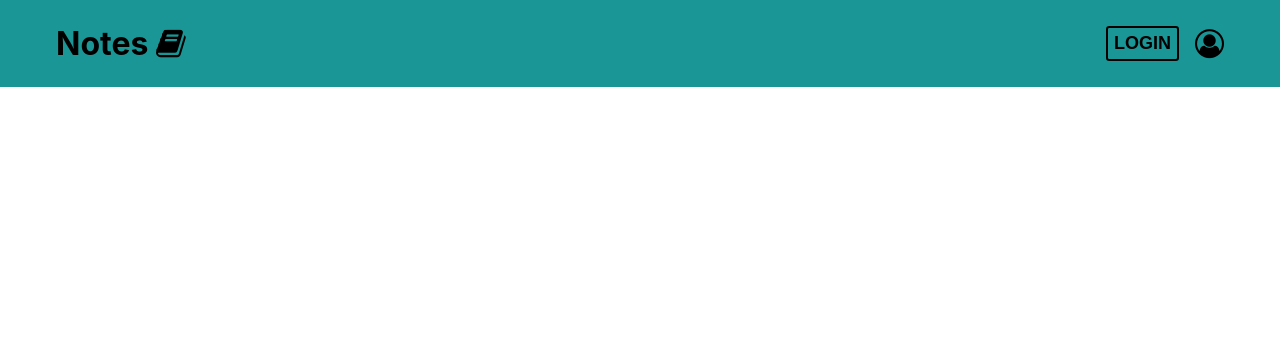
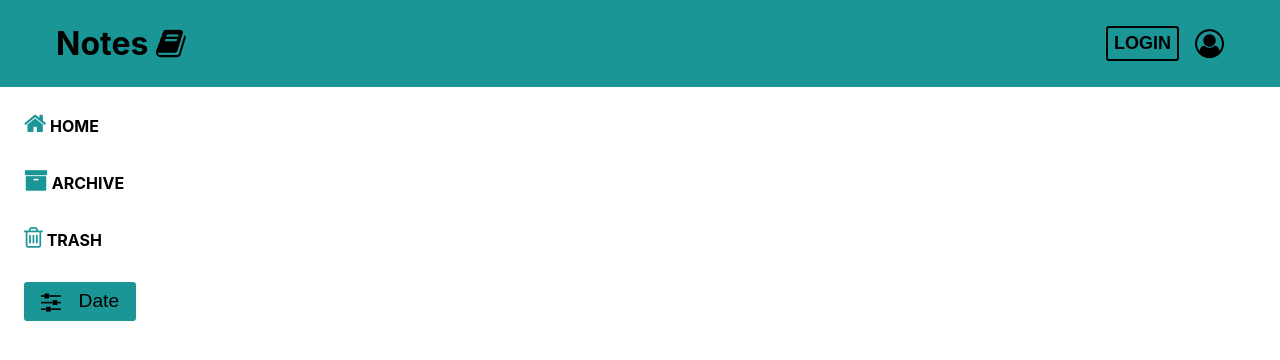
Before and after one commit to Bharatrathod-81/notes-mini-project, a React (Create React App) app: page /trash in a window 1280 px wide. Before the commit this address had no page. Shown: the top 360 px of the page. Built offline with nearby package versions, Linux system fonts and the light colour scheme; what miragejs would draw is missing.

Commit message:
Feat : Archive and Trash Page

```diff
--- a/src/App.js
+++ b/src/App.js
@@ -2,19 +2,21 @@ import "./App.css";
 import "./component/Utilities/Utilities.css";
 import { Routes, Route } from 'react-router-dom';
 import NavBar from './component/Navigation/Navigation';
-// import SideBar from "./component/side-bar/side-bar";
 import Home from "./pages/home/home";
 import MainPage from "./pages/main-page/main-page";
+import Archive from "./pages/Archive/archive";
+import Trash from "./pages/Trash/Trash"
 
 function App() {
   return (
     <div className="App">
       <NavBar />
       <div className=' flex-row'>
-        {/* <SideBar/> */}
         <Routes>
           <Route path="/" element={<Home />} />
           <Route path='main' element={<MainPage />} />
+          <Route path="archive" element={<Archive />}/>
+          <Route path="trash" element={<Trash />}/>
         </Routes>
       </div>
     </div>
--- a/src/component/side-bar/side-bar.jsx
+++ b/src/component/side-bar/side-bar.jsx
@@ -15,10 +15,9 @@ const SideBar = () => {
 
     return (
         <div className="side-bar-container margin-small flex-column jstfy-spce-btwn align-start">
-            <Link className="links" to="/"><div className="bar-elements margin-Xsmall"><i class="fa fa-home side-icon"></i> HOME</div></Link>
-            <div className="bar-elements margin-Xsmall"><i class="fa fa-archive side-icon"></i> ARCHIVE</div>
-            <div className="bar-elements margin-Xsmall"><i class="fa fa-trash-o side-icon"></i> TRASH</div>
-            <div className="bar-elements margin-Xsmall"><i class="fa fa-tags side-icon"></i> LABELS</div>
+            <Link className="links" to="/main"><div className="bar-elements margin-Xsmall"><i class="fa fa-home side-icon"></i> HOME</div></Link>
+            <Link className="links" to="/archive"><div className="bar-elements margin-Xsmall"><i class="fa fa-archive side-icon"></i> ARCHIVE</div></Link>
+            <Link className="links" to="/trash"><div className="bar-elements margin-Xsmall"><i class="fa fa-trash-o side-icon"></i> TRASH</div></Link>
             <button
                 onClick={() => {
                     dispatchFilterData({type:"CLEAR",payload:""})
--- a/src/component/single-note/single-note.css
+++ b/src/component/single-note/single-note.css
@@ -56,3 +56,8 @@
     margin-left: 1rem;
     color: rgb(70, 70, 70);
 }
+
+.archive,
+.trash{
+    color: var(--primary-color);
+}
--- a/src/component/single-note/single-note.jsx
+++ b/src/component/single-note/single-note.jsx
@@ -2,7 +2,7 @@ import "./single-note.css";
 import { useInputContext } from "../../contexts/input-contexts";
 import { useEditContext } from "../../contexts/editContext";
 
-const SingleNote = ({ data ,create}) => {
+const SingleNote = ({ data, create }) => {
 
     const { dataOfNodes, dispatchNoteData } = useInputContext();
 
@@ -43,16 +43,43 @@ const SingleNote = ({ data ,create}) => {
                 Created on {obj.date}
             </div>
             <div className="footer-btn  margin-small  jstfy-end">
-                <button
+                {!obj.archive && !obj.trash && <button
                     onClick={() => {
                         dispatchNoteData({ type: "DELETE_NOTE", payload: obj })
                         setCreateBtn(true)
                         dispatchEditData({ type: "EDIT_CARD", payload: obj })
                     }
                     }
-                ><i class="fa fa-edit footer-icon"></i></button>
-                <button><i class="fa fa-archive footer-icon"></i></button>
-                <button><i class="fa fa-trash-o footer-icon"></i></button>
+                ><i class="fa fa-edit footer-icon"></i></button>}
+                {obj.archive ?
+                    <div>
+                        <button
+                            onClick={() => dispatchNoteData({ type: "REMOVE_ARCHIVE", payload: obj })}
+                        ><i class="fa fa-archive footer-icon archive"></i>
+                        </button>
+                    </div>
+                    :
+                    <button
+                        onClick={() => dispatchNoteData({ type: "ADD_ARCHIVE", payload: obj })}
+                    ><i class="fa fa-archive footer-icon"></i>
+                    </button>}
+
+                {obj.trash ?
+                    <div>
+                        <button
+                            onClick={() => dispatchNoteData({ type: "REMOVE_TRASH", payload: obj })}
+                        ><i class="fa fa-trash-o footer-icon trash"></i>
+                        </button>
+                        <button
+                            onClick={() => dispatchNoteData({ type: "DELETE_NOTE", payload: obj })}
+                        >DELETE
+                        </button>
+                    </div>
+                    :
+                    <button
+                        onClick={() => dispatchNoteData({ type: "ADD_TRASH", payload: obj })}
+                    ><i class="fa fa-trash-o footer-icon"></i>
+                    </button>}
             </div>
         </div>
     );
--- a/src/contexts/input-contexts.jsx
+++ b/src/contexts/input-contexts.jsx
@@ -22,7 +22,19 @@ const InputContectProvider = ({ children }) => {
                 } else {
                     const removeFromPined = state.map(item => item.title === action.payload.title ? { ...action.payload, pined: 0 } : item);
                     return [...removeFromPined];
-                }
+                };
+            case "ADD_ARCHIVE" :
+                const newArchiveArr = state.map(item => item.title===action.payload.title ? {...item,archive:true}:item);
+                return [...newArchiveArr];
+            case "REMOVE_ARCHIVE" :
+                const removeArchive = state.map(item => item.title===action.payload.title ? {...item,archive:false}:item);
+                return [...removeArchive];
+            case "ADD_TRASH" :
+                const newTrashArr = state.map(item => item.title===action.payload.title ? {...item,trash:true}:item);
+                return [...newTrashArr];
+            case "REMOVE_TRASH" :
+                const removeTrash = state.map(item => item.title===action.payload.title ? {...item,trash:false}:item);
+                return [...removeTrash];
             case "DELETE_NOTE":
                 const removedDataForEdit = state.filter(item => item.title !== action.payload.title);
                 return [...removedDataForEdit];
--- /dev/null
+++ b/src/pages/Archive/archive.jsx
@@ -0,0 +1,35 @@
+import { useInputContext } from "../../contexts/input-contexts";
+import SideBar from "../../component/side-bar/side-bar";
+import SingleNote from "../../component/single-note/single-note";
+
+const Archive = ({ create }) => {
+
+    const setCreateBtn = () => {};
+
+    const getFilterData = () => {
+        const { dataOfNodes } = useInputContext();
+
+        let newNotesData = [...dataOfNodes];
+
+        newNotesData = newNotesData.filter(item => item.archive);
+
+        return newNotesData ;
+    };
+
+    return(
+        <div className="main-page-container flex-row">
+            <SideBar />
+            <div className="home-container  align-centre flex-column">
+                {getFilterData().map(obj => {
+                    return (
+                        <>
+                            <SingleNote data={{ obj }} create={{ setCreateBtn }}/>
+                        </>
+                    );
+                })}
+            </div>
+        </div>
+    );
+};
+
+export default Archive ;
--- /dev/null
+++ b/src/pages/Trash/Trash.jsx
@@ -0,0 +1,35 @@
+import { useInputContext } from "../../contexts/input-contexts";
+import SideBar from "../../component/side-bar/side-bar";
+import SingleNote from "../../component/single-note/single-note";
+
+const Trash = ({ create }) => {
+
+    const setCreateBtn = () => {};
+
+    const getFilterData = () => {
+        const { dataOfNodes } = useInputContext();
+
+        let newNotesData = [...dataOfNodes];
+
+        newNotesData = newNotesData.filter(item => item.trash);
+
+        return newNotesData ;
+    };
+
+    return(
+        <div className="main-page-container flex-row">
+            <SideBar />
+            <div className="home-container  align-centre flex-column">
+                {getFilterData().map(obj => {
+                    return (
+                        <>
+                            <SingleNote data={{ obj }} create={{ setCreateBtn }}/>
+                        </>
+                    );
+                })}
+            </div>
+        </div>
+    );
+};
+
+export default Trash ;
--- a/src/pages/main-page/main-page.jsx
+++ b/src/pages/main-page/main-page.jsx
@@ -13,6 +13,7 @@ const MainPage = () => {
 
     const { dispatchEditData } = useEditContext();
 
+
     const getFilterData = () => {
         const { dataOfNodes, dispatchNoteData } = useInputContext();
         let newDataArray = [...dataOfNodes];
@@ -26,11 +27,11 @@ const MainPage = () => {
         if (priority !== "") {
             newDataArray = newDataArray.filter(item => item.priority === priority)
         }
-        if (labels !== ""){
+        if (labels !== "") {
             newDataArray = newDataArray.filter(item => item.labels.includes(labels))
         }
-        if (date === "Descending"){
-            newDataArray = newDataArray.sort((a,b) => {
+        if (date === "Descending") {
+            newDataArray = newDataArray.sort((a, b) => {
                 let d1 = a.date.split("/")
                 let d2 = b.date.split("/")
                 let temp1, temp2
@@ -43,8 +44,8 @@ const MainPage = () => {
                 return new Date(d2) - new Date(d1)
             })
         }
-        if (date === "Ascending"){
-            newDataArray = newDataArray.sort((a,b) => {
+        if (date === "Ascending") {
+            newDataArray = newDataArray.sort((a, b) => {
                 let d1 = a.date.split("/")
                 let d2 = b.date.split("/")
                 let temp1, temp2
@@ -55,8 +56,11 @@ const MainPage = () => {
                 d1[1] = temp1
                 d2[1] = temp2
                 return new Date(d1) - new Date(d2)
-        })
-    }
+            })
+        }
+        newDataArray = newDataArray.filter(item => !item.trash);
+
+        newDataArray = newDataArray.filter(item => !item.archive);
 
         return newDataArray
     }
```
